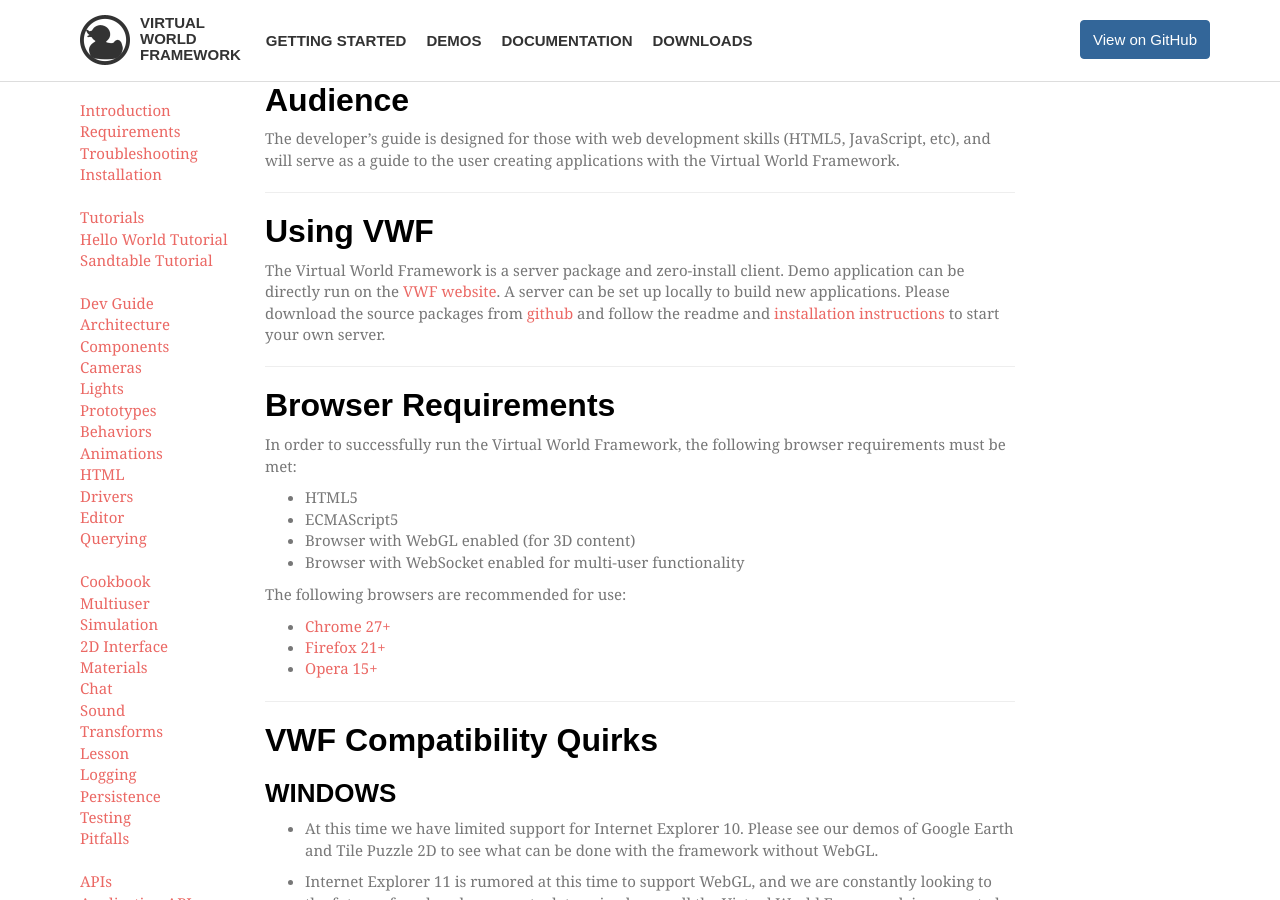
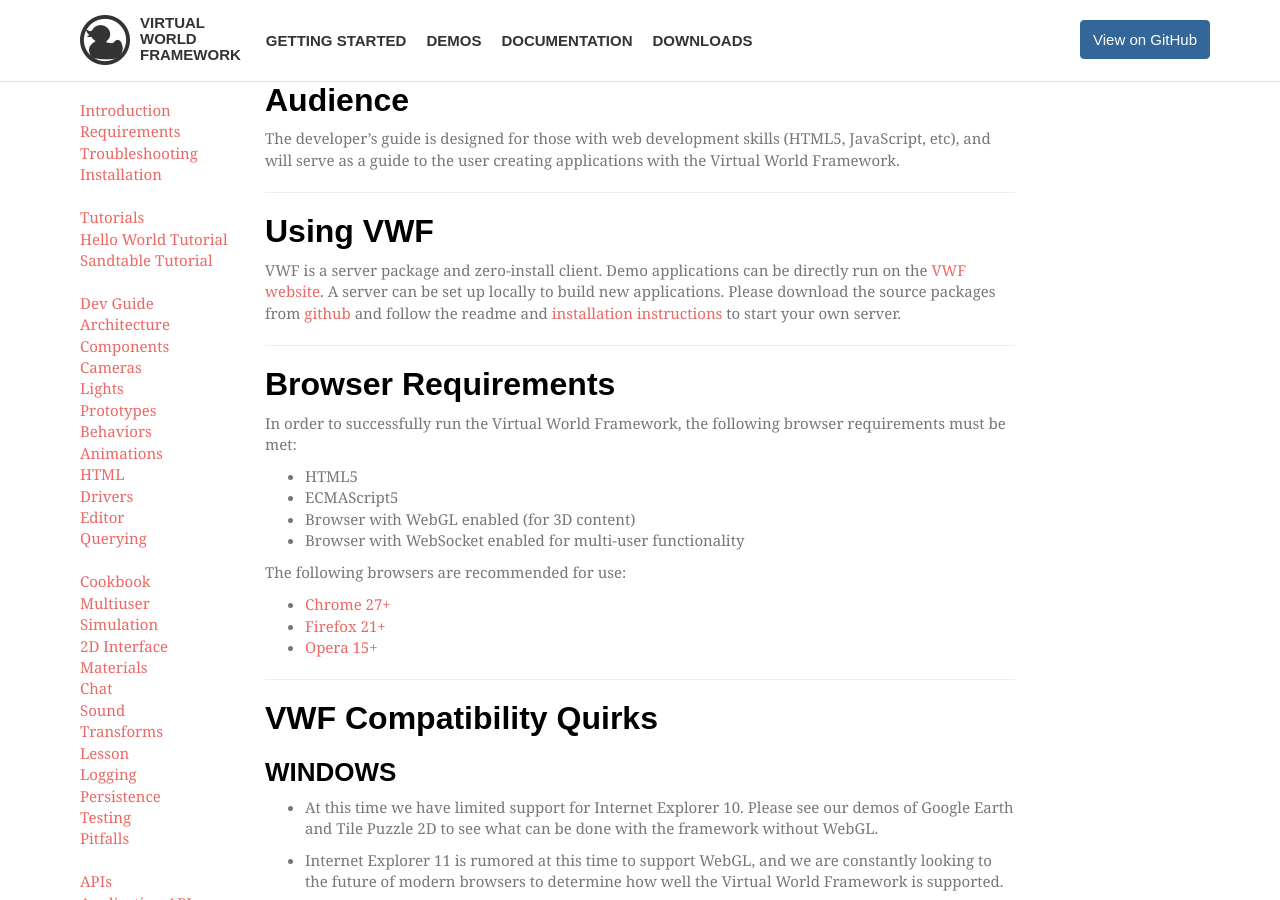
Before and after one commit to virtual-world-framework/vwf-web, a Jekyll site: the page built from documentation.md, in a window 1280 px wide and 900 px high, scrolled down 1548 px. Built offline with Jekyll 4.4.1, drawn with Linux system fonts in a browser that asks for light colours; some web fonts are replaced; Markdown is read by kramdown in place of the engine named in the settings; some of the changed lines change nothing that is shown.

Commit message:
Update links and fix typos through Troubleshooting section.

```diff
--- a/_includes/docs/introduction.md
+++ b/_includes/docs/introduction.md
@@ -58,6 +58,6 @@
 
 ## Using VWF
 
-The Virtual World Framework is a server package and zero-install client. Demo application can be directly run on the [VWF website](http://virtualworldframework.com/web/catalog.html). A server can be set up locally to build new applications. Please download the source packages from [github](https://github.com/virtual-world-framework/vwf) and follow the readme and [installation instructions](install.html) to start your own server.
+VWF is a server package and zero-install client. Demo applications can be directly run on the [VWF website](/demos.html). A server can be set up locally to build new applications. Please download the source packages from [github](https://github.com/virtual-world-framework/vwf) and follow the readme and [installation instructions](#install) to start your own server.
 
 -------------------
--- a/_includes/docs/troubleshooting.md
+++ b/_includes/docs/troubleshooting.md
@@ -4,7 +4,7 @@
 
 The following resources may be helpful for troubleshooting any issues that arise.
 
-* Verify [installation instructions](install.html) were followed.
+* Verify [installation instructions](#install) were followed.
 
 * Load an application, and verify all the requirements are met on the loading screen.
 
@@ -20,6 +20,6 @@
 		<img src='images/firebug.png' alt='firebug' style='width:500px' />
 
 
-* Search or post a question to the [VWF Forum](http://virtualworldframework.com/web/forum.html) for additional assistance.
+* Search or post a question to the [VWF Forum](http://demo.virtual.wf/web/forum.html) for additional assistance.
 
 -------------------
```
